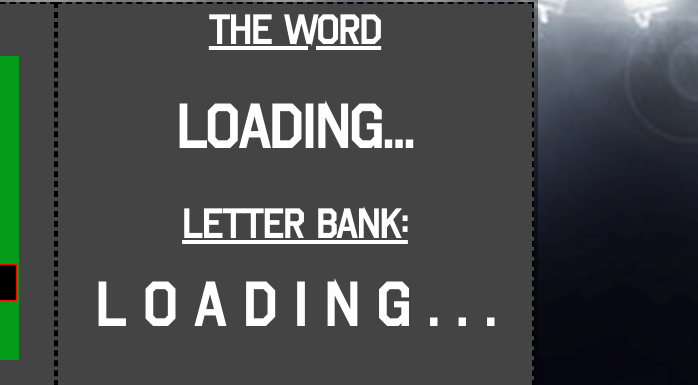
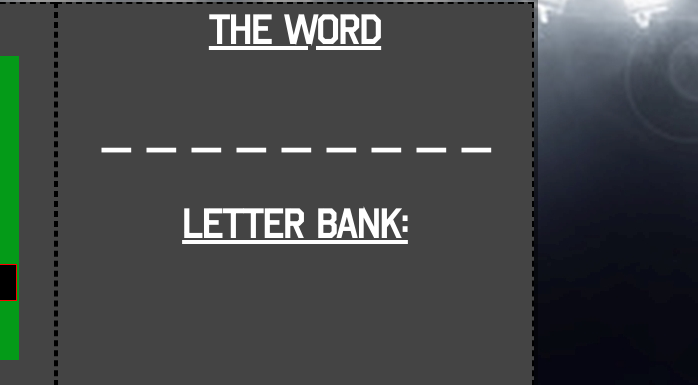
Before and after one commit to MisaZander/Word-Guess-Game, a plain HTML site: page index.html in a window 1280 px wide. Shown: the part 196-581 px from the top of the page, 582-1280 px from the left. Drawn offline with Linux system fonts and the light colour scheme.

Commit message:
Start a blank game

```diff
--- a/assets/scripts/game.js
+++ b/assets/scripts/game.js
@@ -16,7 +16,7 @@ var winText = document.getElementById("wins");
 var lossText = document.getElementById("losses");
 var strikeText = document.getElementById("strikes");
 var theWord = document.getElementById("the-word");
-var wordBank = document.getElementById("word-bank");
+var letterBank = document.getElementById("letter-bank");
 
 //Initialize
 init();
@@ -26,7 +26,7 @@ function init() {
     setWinsLosses(hangman.wins, hangman.losses);
     setStrikes(hangman.strikes);
     initWord();
-    clearWordBank();
+    clearLetterBank();
 }
 
 function setWinsLosses(wins, losses) {
@@ -59,10 +59,18 @@ function setStrikes(strikes) {
 }
 
 function initWord() {
-    let theWord = hangman.wordbank[parseInt(Math.random() * hangman.wordbank.length)];
+    let theword = hangman.wordbank[parseInt(Math.random() * hangman.wordbank.length)];
+    console.log(theword);
+    let blank = "";
+    for (var i = 0; i < theword.length; i++) {
+        hangman.theWord.push("_");
+        blank += "_ ";
+    }
 
+    theWord.innerText = blank;
 }
 
-function clearWordBank() {
-
+function clearLetterBank() {
+    hangman.letterBank.length = 0;
+    letterBank.textContent = "";
 }
--- a/index.html
+++ b/index.html
@@ -66,7 +66,7 @@
                 <br><br>
                 <h2 class="score-header">Letter Bank:</h2>
                 <br>
-                <h2 class="the-word" id="word-bank">L O A D I N G . . .</h2>
+                <h2 class="the-word" id="letter-bank">L O A D I N G . . .</h2>
             </div>
 
             <p>Press a key on the keyboard to guess a letter.</p>
```
